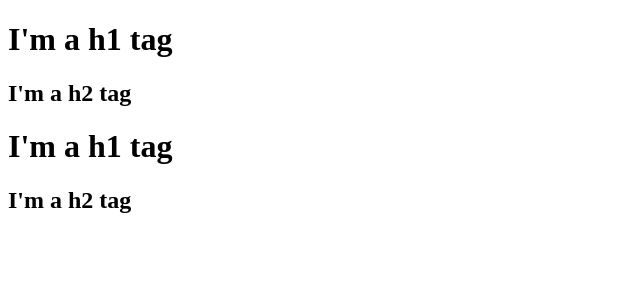
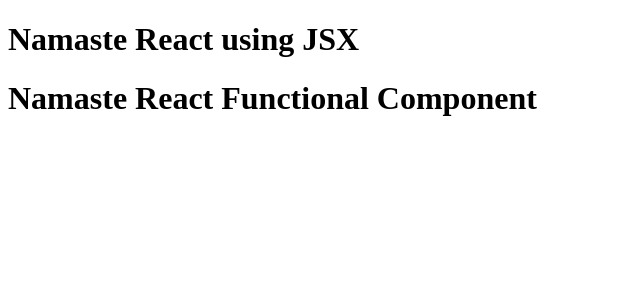
Before and after one commit to ajmalbly27/React_JS, a React (Vite) app: page / in a window 1280 px wide. Shown: the top 300 px of the page, without its empty margins (0-640 px from the left). Built offline with nearby package versions, Linux system fonts and the light colour scheme.

Commit message:
Ep03: Learns about JSX and React Functional Components

```diff
--- a/App.js
+++ b/App.js
@@ -1,17 +1,19 @@
 import React from "react";
-import ReactDOM from "react-dom";
+import ReactDOM from "react-dom/client";
 
-const parent = React.createElement("div", { id: "parent" }, [
-  React.createElement("div", { id: "child" }, [
-    React.createElement("h1", {}, "I'm a h1 tag"),
-    React.createElement("h2", {}, "I'm a h2 tag"),
-  ]),
-  React.createElement("div", { id: "child2" }, [
-    React.createElement("h1", {}, "I'm a h1 tag"),
-    React.createElement("h2", {}, "I'm a h2 tag"),
-  ]),
-]);
+const Title = () => (
+  <h1 className="head" tabIndex="5">
+    Namaste React using JSX
+  </h1>
+);
+
+const HeadingComponent = () => (
+  <div id="container">
+    <Title />
+    <h1 className="heading">Namaste React Functional Component</h1>
+  </div>
+);
 
 const root = ReactDOM.createRoot(document.getElementById("root"));
 
-root.render(parent);
+root.render(<HeadingComponent />);
--- a/index.html
+++ b/index.html
@@ -8,7 +8,7 @@
   </head>
   <body>
     <div id="root">
-      <h1>Ajmal is here!</h1>
+      <h1>Not Rendered</h1>
     </div>
 
     <script type="module" src="./App.js"></script>
--- a/package.json
+++ b/package.json
@@ -3,6 +3,8 @@
   "version": "1.0.0",
   "description": "This is React by Ajmal Raza",
   "scripts": {
+    "start": "parcel index.html",
+    "build": "parcel build index.html",
     "test": "jest"
   },
   "repository": {
```
